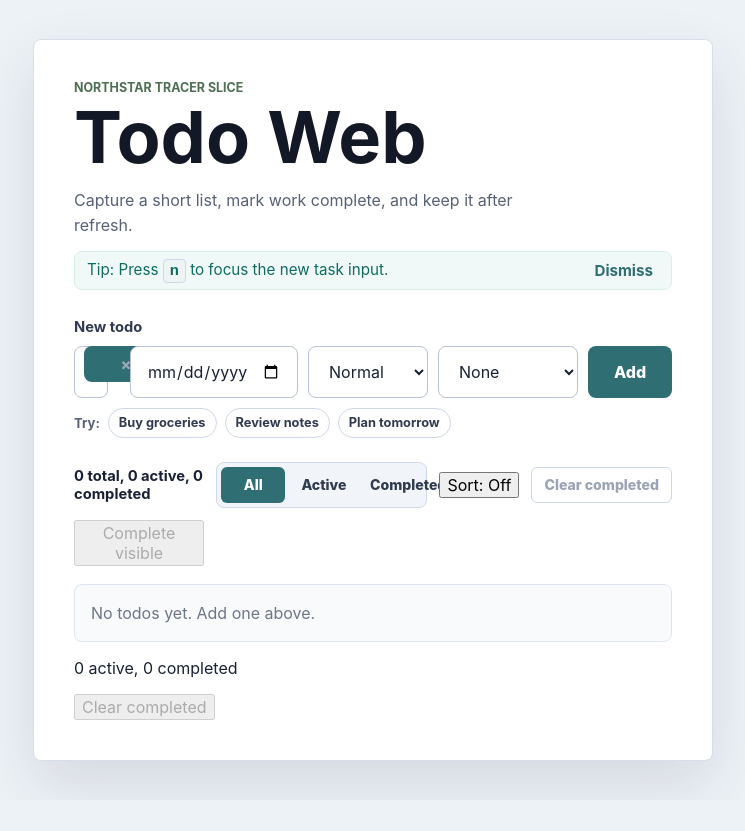
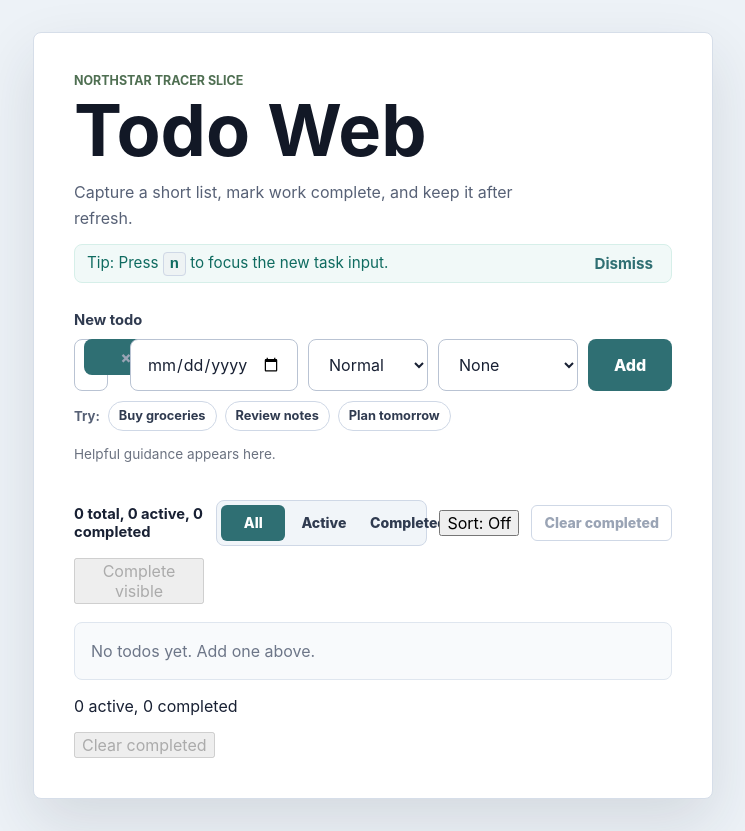
Before and after one commit to paulpai0412/northstar-todo-web, a React (Vite) app: page / in a window 1280 px wide. Shown: the whole page, without its empty margins (267-1012 px from the left). Before the commit the page ends 800 px from the top, so only its background shows below. Built offline with nearby package versions, Linux system fonts and the light colour scheme.

Commit message:
feat: add reusable helper text foundation

```diff
--- a/src/main.tsx
+++ b/src/main.tsx
@@ -266,6 +266,9 @@ function App() {
               </button>
             ))}
           </div>
+          <p className="ui-helper-text" data-testid="ui-helper-slot">
+            Helpful guidance appears here.
+          </p>
         </form>
 
         <div className="todo-toolbar" aria-label="Todo controls">
--- a/src/styles.css
+++ b/src/styles.css
@@ -515,6 +515,12 @@ h1 {
   color: #6d7688;
 }
 
+.ui-helper-text {
+  margin-top: 0.35rem;
+  font-size: 0.85rem;
+  color: var(--muted-text, #6b7280);
+}
+
 @media (max-width: 560px) {
   .app-shell {
     align-items: start;
```
Also changed, not shown: 1 other file (tests, documents, lock files or other folders).
